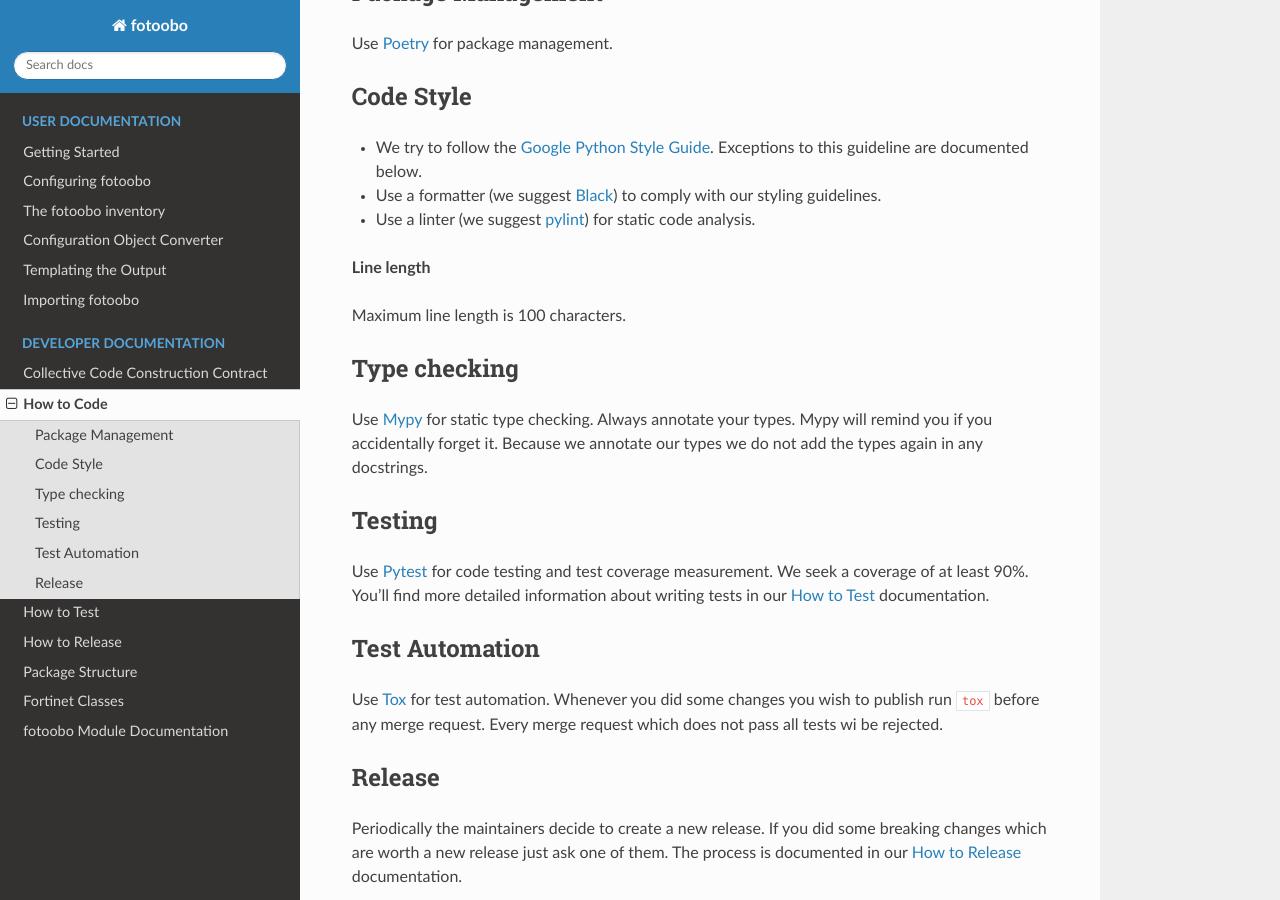
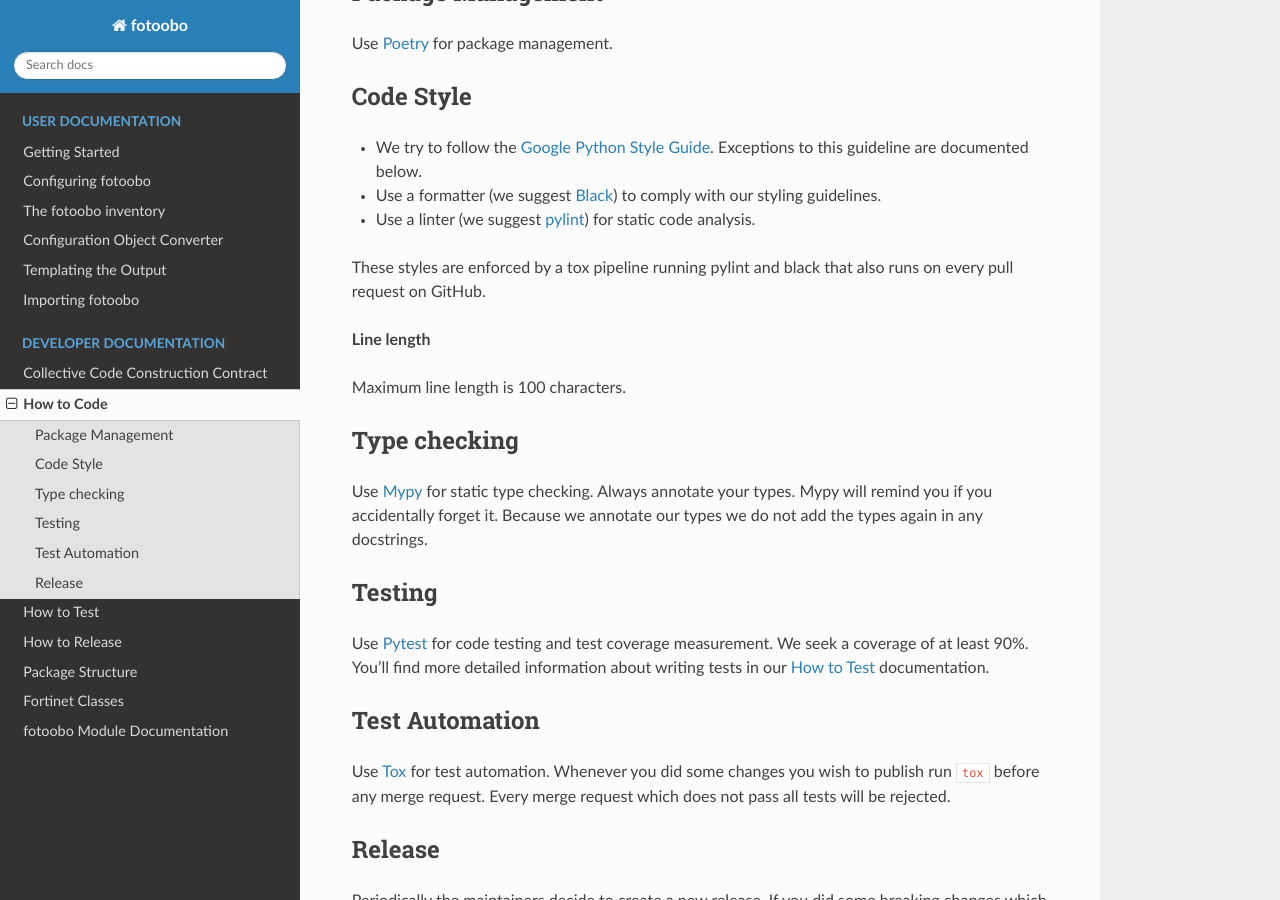
Before and after one commit to migros/fotoobo, a Sphinx documentation site: the page built from docs/source/developer/how_to_code.rst, in a window 1280 px wide and 900 px high, scrolled down 401 px. Built offline with Sphinx 7.4.7 and the Read the Docs theme 2.0.0, drawn with Linux system fonts in a browser that asks for light colours.

Commit message:
🐛 Added some suggestions from lucmurer

```diff
--- a/docs/source/developer/how_to_code.rst
+++ b/docs/source/developer/how_to_code.rst
@@ -33,6 +33,9 @@ Code Style
 -   Use a linter (we suggest `pylint <https://github.com/pylint-dev/pylint>`_) for static code
     analysis.
 
+These styles are enforced by a tox pipeline running pylint and black that also runs on every pull
+request on GitHub.
+
 **Line length**
 
 Maximum line length is 100 characters.
@@ -59,7 +62,7 @@ Test Automation
 
 Use `Tox <https://tox.wiki/en/latest/>`_ for test automation. Whenever you did some changes you wish
 to publish run :code:`tox` before any merge request. Every merge request which does not pass all
-tests wi be rejected.
+tests will be rejected.
 
 Release
 -------
--- a/docs/source/developer/how_to_release.rst
+++ b/docs/source/developer/how_to_release.rst
@@ -38,7 +38,7 @@ documentation. These are the steps it goes through:
 ---------------
 
 The script `.tag_release.sh <https://github.com/migros/fotoobo/blob/main/.tag_release.sh>`_ just
-creates the release tag. This script has to be run at the main repository `migros/fotoobo
+creates the release tag. This script has to be run in the main repository `migros/fotoobo
 <https://github.com/migros/fotoobo>`_.
 
 #. It creates a git tag with the version
--- a/pyproject.toml
+++ b/pyproject.toml
@@ -102,7 +102,7 @@ description = check pytest coverage for integration tests (which are under tests
 skip_install = true
 allowlist_externals = poetry, pytest
 commands_pre = poetry install
-commands = pytest --cov-report term-missing --cov-fail-under 80 --cov=fotoobo/cli tests/cli {posargs}
+commands = pytest --cov-report term-missing --cov-fail-under 90 --cov=fotoobo/cli tests/cli {posargs}
 
 [testenv:coverage]
 description = check pytest coverage for unit tests (without cli because these are unit-tests)
```
